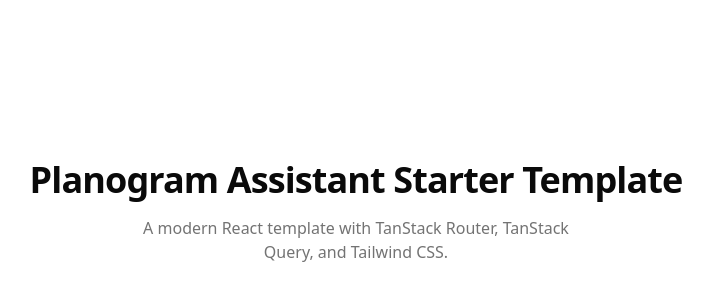
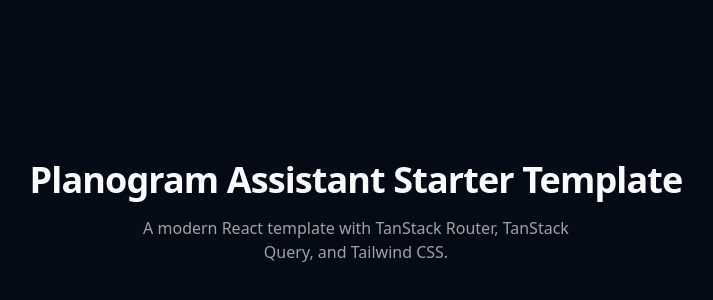
Before and after one commit to pritamshandilya/Ithina, a React (Vite) app: page / in a window 1280 px wide. Shown: the part 188-488 px from the top of the page, without its empty margins (284-997 px from the left). Built offline with nearby package versions, Linux system fonts and the light colour scheme.

Commit message:
fix: updates the major color pallets

```diff
--- a/src/index.css
+++ b/src/index.css
@@ -23,6 +23,7 @@
   --color-accent: var(--accent);
   --color-accent-foreground: var(--accent-foreground);
   --color-destructive: var(--destructive);
+  --color-destructive-foreground: var(--destructive-foreground);
   --color-border: var(--border);
   --color-input: var(--input);
   --color-ring: var(--ring);
@@ -43,71 +44,84 @@
 
 :root {
   --radius: 0.625rem;
-  --background: oklch(1 0 0);
-  --foreground: oklch(0.145 0 0);
-  --card: oklch(1 0 0);
-  --card-foreground: oklch(0.145 0 0);
-  --popover: oklch(1 0 0);
-  --popover-foreground: oklch(0.145 0 0);
-  --primary: oklch(0.205 0 0);
+
+  /* Figma Design Colors */
+  /* #0f172a - Primary/Highlight */
+  /* #1e1c41 - Card 1 */
+  /* #262427 - Card 2 */
+  /* #0e273d - Card 3 */
+  /* #0e2930 - Card 4 */
+  /* #a78bfa - Accent (Purple) */
+  /* #10b982 - Success (Green) */
+  /* #ef4444 - Destructive (Red) */
+
+  --background: oklch(0.145 0.025 264.5); /* #0f172a */
+  --foreground: oklch(0.985 0 0);
+  --card: oklch(0.19 0.04 278); /* #1e1c41 */
+  --card-foreground: oklch(0.985 0 0);
+  --popover: oklch(0.17 0.015 264.5); /* Slightly lighter than background */
+  --popover-foreground: oklch(0.985 0 0);
+  --primary: oklch(0.145 0.025 264.5); /* #0f172a */
   --primary-foreground: oklch(0.985 0 0);
-  --secondary: oklch(0.97 0 0);
-  --secondary-foreground: oklch(0.205 0 0);
-  --muted: oklch(0.97 0 0);
-  --muted-foreground: oklch(0.556 0 0);
-  --accent: oklch(0.97 0 0);
-  --accent-foreground: oklch(0.205 0 0);
-  --destructive: oklch(0.577 0.245 27.325);
-  --border: oklch(0.922 0 0);
-  --input: oklch(0.922 0 0);
-  --ring: oklch(0.708 0 0);
-  --chart-1: oklch(0.646 0.222 41.116);
-  --chart-2: oklch(0.6 0.118 184.704);
-  --chart-3: oklch(0.398 0.07 227.392);
-  --chart-4: oklch(0.828 0.189 84.429);
-  --chart-5: oklch(0.769 0.188 70.08);
-  --sidebar: oklch(0.985 0 0);
-  --sidebar-foreground: oklch(0.145 0 0);
-  --sidebar-primary: oklch(0.205 0 0);
+  --secondary: oklch(0.18 0.02 255); /* #262427 */
+  --secondary-foreground: oklch(0.985 0 0);
+  --muted: oklch(0.17 0.03 200); /* #0e2930 */
+  --muted-foreground: oklch(0.708 0 0);
+  --accent: oklch(0.72 0.17 285); /* #a78bfa - Purple accent */
+  --accent-foreground: oklch(0.145 0.025 264.5);
+  --destructive: oklch(0.62 0.23 25); /* #ef4444 - Red for destructive actions */
+  --destructive-foreground: oklch(0.985 0 0);
+  --border: oklch(0.25 0.02 264.5);
+  --input: oklch(0.22 0.02 264.5);
+  --ring: oklch(0.72 0.17 285); /* Purple accent for focus rings */
+  --chart-1: oklch(0.72 0.17 285); /* #a78bfa - Purple */
+  --chart-2: oklch(0.68 0.17 165); /* #10b982 - Green */
+  --chart-3: oklch(0.19 0.04 278); /* #1e1c41 */
+  --chart-4: oklch(0.18 0.02 255); /* #262427 */
+  --chart-5: oklch(0.17 0.03 210); /* #0e273d */
+  --sidebar: oklch(0.145 0.025 264.5); /* #0f172a */
+  --sidebar-foreground: oklch(0.985 0 0);
+  --sidebar-primary: oklch(0.145 0.025 264.5); /* #0f172a - Highlight */
   --sidebar-primary-foreground: oklch(0.985 0 0);
-  --sidebar-accent: oklch(0.97 0 0);
-  --sidebar-accent-foreground: oklch(0.205 0 0);
-  --sidebar-border: oklch(0.922 0 0);
-  --sidebar-ring: oklch(0.708 0 0);
+  --sidebar-accent: oklch(0.19 0.04 278); /* #1e1c41 for hover states */
+  --sidebar-accent-foreground: oklch(0.985 0 0);
+  --sidebar-border: oklch(0.25 0.02 264.5);
+  --sidebar-ring: oklch(0.72 0.17 285);
 }
 
 .dark {
-  --background: oklch(0.145 0 0);
+  --background: oklch(0.145 0.025 264.5); /* #0f172a */
   --foreground: oklch(0.985 0 0);
-  --card: oklch(0.205 0 0);
+  --card: oklch(0.19 0.04 278); /* #1e1c41 */
   --card-foreground: oklch(0.985 0 0);
-  --popover: oklch(0.205 0 0);
+  --popover: oklch(0.17 0.015 264.5);
   --popover-foreground: oklch(0.985 0 0);
-  --primary: oklch(0.922 0 0);
-  --primary-foreground: oklch(0.205 0 0);
-  --secondary: oklch(0.269 0 0);
+  --primary: oklch(0.145 0.025 264.5); /* #0f172a */
+  --primary-foreground: oklch(0.985 0 0);
+  --secondary: oklch(0.18 0.02 255); /* #262427 */
   --secondary-foreground: oklch(0.985 0 0);
-  --muted: oklch(0.269 0 0);
+  --muted: oklch(0.17 0.03 200); /* #0e2930 */
   --muted-foreground: oklch(0.708 0 0);
-  --accent: oklch(0.269 0 0);
-  --accent-foreground: oklch(0.985 0 0);
-  --destructive: oklch(0.704 0.191 22.216);
-  --border: oklch(1 0 0 / 10%);
-  --input: oklch(1 0 0 / 15%);
-  --ring: oklch(0.556 0 0);
-  --chart-1: oklch(0.488 0.243 264.376);
-  --chart-2: oklch(0.696 0.17 162.48);
-  --chart-3: oklch(0.769 0.188 70.08);
-  --chart-4: oklch(0.627 0.265 303.9);
-  --chart-5: oklch(0.645 0.246 16.439);
-  --sidebar: oklch(0.205 0 0);
+  --accent: oklch(0.72 0.17 285); /* #a78bfa - Purple accent */
+  --accent-foreground: oklch(0.145 0.025 264.5);
+  --destructive: oklch(0.62 0.23 25); /* #ef4444 - Red for destructive actions */
+  --destructive-foreground: oklch(0.985 0 0);
+  --border: oklch(0.25 0.02 264.5);
+  --input: oklch(0.22 0.02 264.5);
+  --ring: oklch(0.72 0.17 285);
+  --chart-1: oklch(0.72 0.17 285); /* #a78bfa - Purple */
+  --chart-2: oklch(0.68 0.17 165); /* #10b982 - Green */
+  --chart-3: oklch(0.19 0.04 278); /* #1e1c41 */
+  --chart-4: oklch(0.18 0.02 255); /* #262427 */
+  --chart-5: oklch(0.17 0.03 210); /* #0e273d */
+  --sidebar: oklch(0.145 0.025 264.5); /* #0f172a */
   --sidebar-foreground: oklch(0.985 0 0);
-  --sidebar-primary: oklch(0.488 0.243 264.376);
+  --sidebar-primary: oklch(0.145 0.025 264.5); /* #0f172a - Highlight */
   --sidebar-primary-foreground: oklch(0.985 0 0);
-  --sidebar-accent: oklch(0.269 0 0);
+  --sidebar-accent: oklch(0.19 0.04 278); /* #1e1c41 for hover states */
   --sidebar-accent-foreground: oklch(0.985 0 0);
-  --sidebar-border: oklch(1 0 0 / 10%);
-  --sidebar-ring: oklch(0.556 0 0);
+  --sidebar-border: oklch(0.25 0.02 264.5);
+  --sidebar-ring: oklch(0.72 0.17 285);
 }
 
 @layer base {
```
